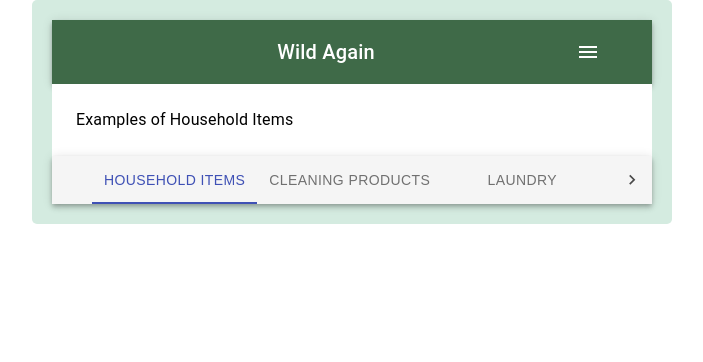
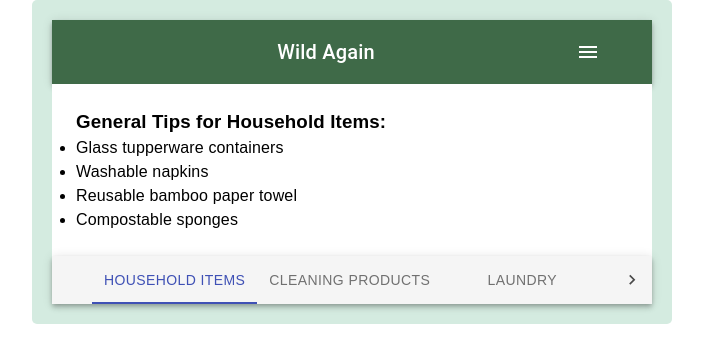
Before and after one commit to jlstern3/wild_again, a React (Create React App) app in the folder client/: page /api/products/tips in a window 1280 px wide. Shown: the top 362 px of the page, without its empty margins (288-991 px from the left). Built offline with nearby package versions, Linux system fonts and the light colour scheme.

Commit message:
Put more content in for general tips

```diff
--- a/client/src/components/TabPanel.js
+++ b/client/src/components/TabPanel.js
@@ -59,10 +59,20 @@
     return (
         <div className={classes.root}>
             <TabPanel value={value} index={0}>
-                Examples of Household Items
+                <h3>General Tips for Household Items: </h3>
+                <ul>
+                    <li>Glass tupperware containers</li>
+                    <li>Washable napkins</li>
+                    <li>Reusable bamboo paper towel</li>
+                    <li>Compostable sponges</li>
+                </ul>
             </TabPanel>
             <TabPanel value={value} index={1}>
-                Examples of Cleaning Products
+            <ul>
+                    <li>1:1 vinegar:water cleaning spray</li>
+                    <li>Baking soda</li>
+                    <li>Mop that uses towels as mophead</li>
+                </ul>
             </TabPanel>
             <TabPanel value={value} index={2}>
                 Examples of Laundry
```
